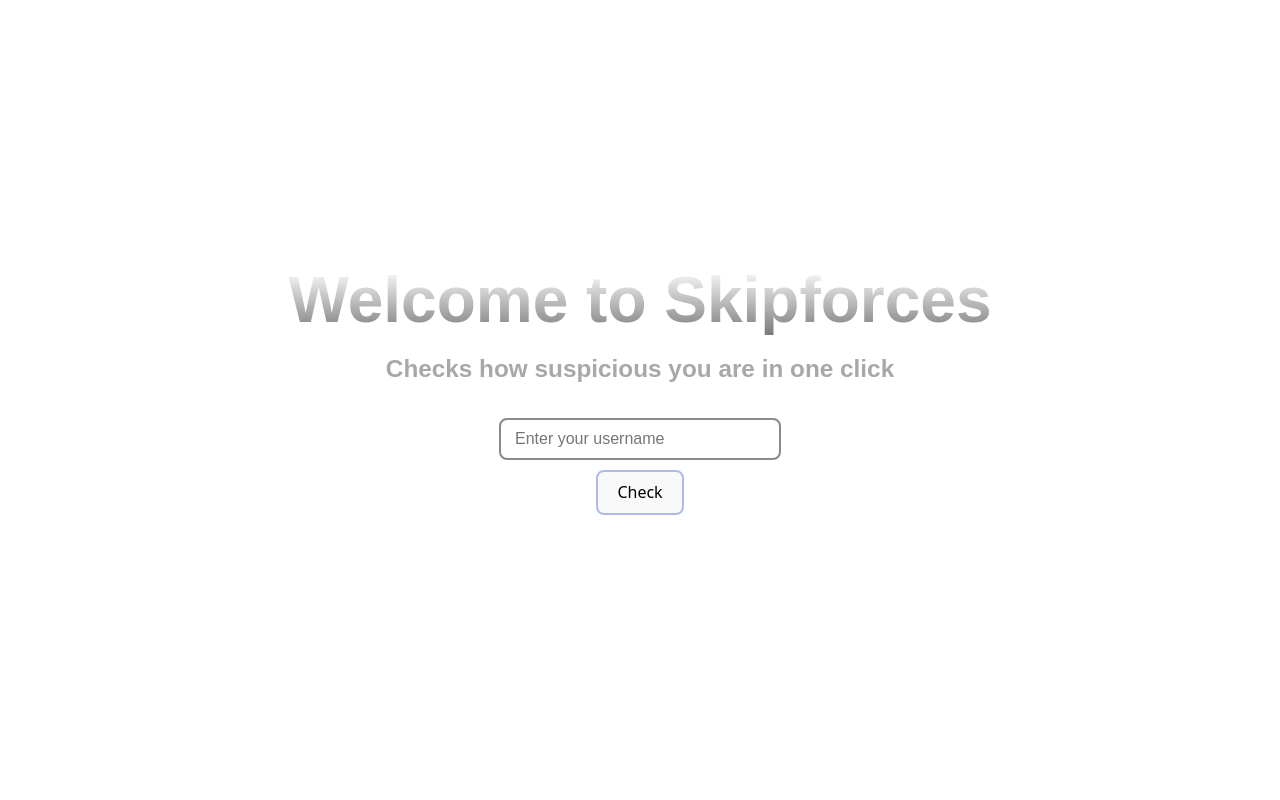
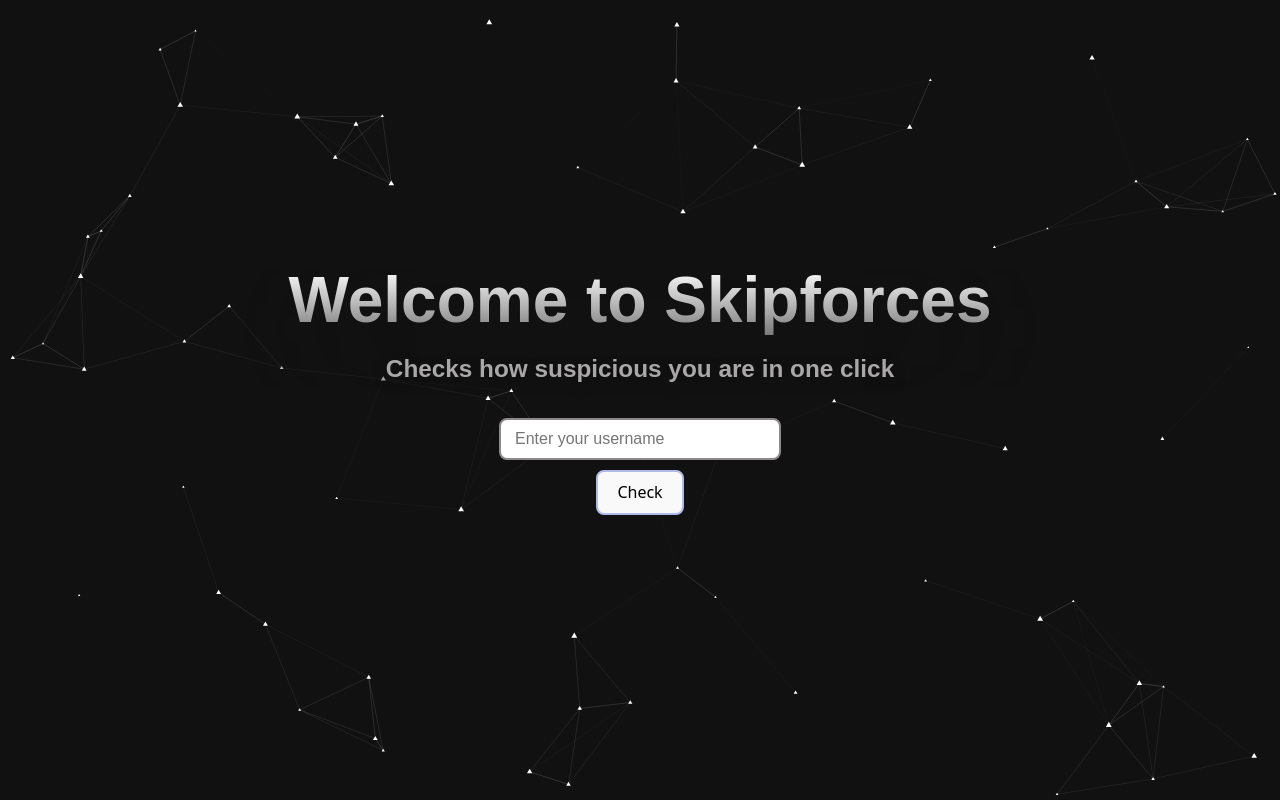
Before and after one commit to Advtik/skipforces, a React (Vite) app in the folder frontend/: page / in a window 1280 px wide. Built offline with nearby package versions, Linux system fonts and the light colour scheme.

Commit message:
added particle js

```diff
--- a/frontend/package.json
+++ b/frontend/package.json
@@ -10,6 +10,9 @@
     "preview": "vite preview"
   },
   "dependencies": {
+    "@tsparticles/all": "^3.9.1",
+    "@tsparticles/react": "^3.0.0",
+    "@tsparticles/slim": "^3.9.1",
     "react": "^19.1.0",
     "react-dom": "^19.1.0",
     "recharts": "^3.1.2"
--- a/frontend/src/App.jsx
+++ b/frontend/src/App.jsx
@@ -1,10 +1,12 @@
 import './App.css'
 import {TakeInput} from './components/Input'
+import ParticlesComponent from './components/Particles'
 
 function App() {
 
   return (
     <div>
+      <ParticlesComponent id="particles"></ParticlesComponent>
       <TakeInput></TakeInput>
     </div>
   );
--- /dev/null
+++ b/frontend/src/components/particles.jsx
@@ -0,0 +1,116 @@
+import Particles, { initParticlesEngine } from "@tsparticles/react";
+import { useEffect, useMemo, useState } from "react";
+// import { loadAll } from "@/tsparticles/all"; // if you are going to use `loadAll`, install the "@tsparticles/all" package too.
+// import { loadFull } from "tsparticles"; // if you are going to use `loadFull`, install the "tsparticles" package too.
+import { loadSlim } from "@tsparticles/slim"; // if you are going to use `loadSlim`, install the "@tsparticles/slim" package too.
+// import { loadBasic } from "@tsparticles/basic"; // if you are going to use `loadBasic`, install the "@tsparticles/basic" package too.
+
+
+
+const ParticlesComponent = (props) => {
+
+  const [init, setInit] = useState(false);
+  // this should be run only once per application lifetime
+  useEffect(() => {
+    initParticlesEngine(async (engine) => {
+      // you can initiate the tsParticles instance (engine) here, adding custom shapes or presets
+      // this loads the tsparticles package bundle, it's the easiest method for getting everything ready
+      // starting from v2 you can add only the features you need reducing the bundle size
+      //await loadAll(engine);
+      //await loadFull(engine);
+      await loadSlim(engine);
+      //await loadBasic(engine);
+    }).then(() => {
+      setInit(true);
+    });
+  }, []);
+
+  const particlesLoaded = (container) => {
+    console.log(container);
+  };
+
+
+  const options = useMemo(
+    () => ({
+      background: {
+        color: {
+          value: "#111111",
+        },
+      },
+      fpsLimit: 120,
+      interactivity: {
+        events: {
+          onClick: {
+            enable: true,
+            mode: "repulse",
+          },
+          onHover: {
+            enable: true,
+            mode: 'grab',
+          },
+        },
+        modes: {
+          push: {
+            distance: 700,
+            duration: 10,
+          },
+          grab: {
+            distance: 100,
+          },
+        },
+      },
+      particles: {
+        color: {
+          value: "#FFFFFF",
+        },
+        links: {
+          color: "#FFFFFF",
+          distance: 150,
+          enable: true,
+          opacity: 0.1,
+          width: 1,
+        },
+        move: {
+          direction: "none",
+          enable: true,
+          outModes: {
+            default: "bounce",
+          },
+          random: true,
+          speed: 1,
+          straight: false,
+        },
+        number: {
+          density: {
+            enable: true,
+          },
+          value: 150,
+        },
+        opacity: {
+          value: 1.0,
+        },
+        shape: {
+          type: "triangle",
+        },
+        size: {
+          value: { min: 1, max: 3 },
+        },
+      },
+      detectRetina: true,
+      emitters: [
+        {
+          position: { x: 100, y: 50 }, // screen center
+          rate: { quantity: 0 }, // emits none
+          size: { width: 200, height: 200 }, // block zone size
+          life: { duration: -1, count: 0 }, // infinite block
+        },
+      ],
+    }),
+    [],
+  );
+
+
+  return <Particles id={props.id} init={particlesLoaded} options={options} />;
+};
+
+export default ParticlesComponent;
--- a/frontend/src/index.css
+++ b/frontend/src/index.css
@@ -26,6 +26,7 @@
   margin: 0;
   display: flex;
   place-items: center;
+  background-color: #111;
   min-width: 320px;
   min-height: 100vh;
 }
@@ -93,6 +94,9 @@
   font-size: 1.3rem;
   opacity: 0;
   transform: translateY(-50px); /* start above */
+  background-color: #111111(0, 0, 0); /* fully opaque */
+  backdrop-filter: blur(100px); /* glass effect */
+  -webkit-backdrop-filter: blur(8px); /* Safari support */
   animation: slideDown 1s ease-out forwards;
 }
 
@@ -112,6 +116,7 @@
 #quote {
   width: 800px;
   color: hsl(0, 1%, 66%);
+  text-shadow: 0 5px 15px rgba(0, 0, 0, 0.3);
 }
 
 #loader {
@@ -143,7 +148,7 @@
 }
 
 #userinfo {
-  background: #65698b5e; /* semi-transparent white */
+  background: #3b3c465e; /* semi-transparent white */
   backdrop-filter: blur(11px); /* glass effect */
   -webkit-backdrop-filter: blur(8px); /* Safari support */
   border-radius: 10px;
@@ -180,7 +185,7 @@
 
 #contests {
   font-size: small;
-  background: #65698b5e; /* semi-transparent white */
+  background: #3b3c465e; /* semi-transparent white */
   backdrop-filter: blur(11px); /* glass effect */
   -webkit-backdrop-filter: blur(8px); /* Safari support */
   border-radius: 10px;
@@ -200,7 +205,9 @@
 }
 
 #pie {
-  background: #2e2f3a; /* or your white-ish background */
+  background: #3b3c465e; /* semi-transparent white */
+  backdrop-filter: blur(11px); /* glass effect */
+  -webkit-backdrop-filter: blur(8px); /* Safari support */
   border-radius: 10px;
   padding: 20px;
   box-shadow: 0 8px 24px rgba(0, 0, 0, 0.15);
@@ -216,12 +223,12 @@
   justify-content: center;
   margin-top: 10px;
   border-radius: 10px;
-  background: #72779d5e; /* or your white-ish background */
+  background: #4a4a525e; /* or your white-ish background */
 }
 
 
 #stats{
-  background: #72779d5e;
+  background: #4a4a525e; /* or your white-ish background */
   border-radius: 10px;
   padding-bottom: 40px;
   padding-top: 40px;
```
Also changed, not shown: 1 other file (tests, documents, lock files or other folders).
